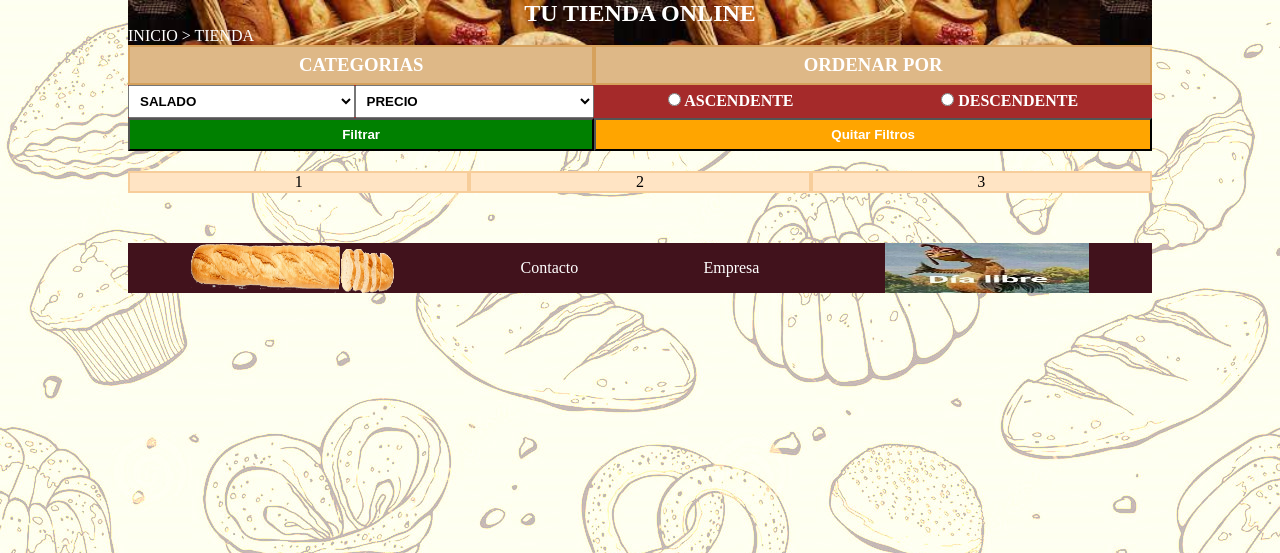
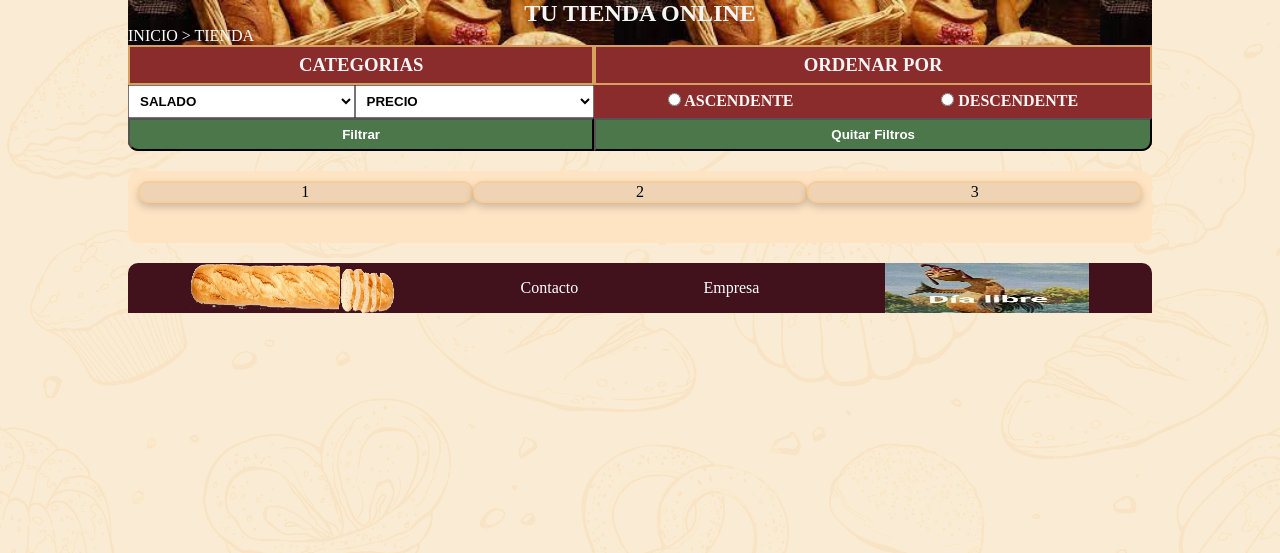
Before and after one commit to franzaaaa/Web, a PHP site: page /Proy/shop.php in a window 1280 px wide. Shown: the top 553 px of the page. Run offline with PHP 8.4, Linux system fonts and the light colour scheme; data that the repository does not hold is empty.

Commit message:
Modificacion css

```diff
--- a/Proy/view/css/shop.css
+++ b/Proy/view/css/shop.css
@@ -7,11 +7,12 @@ body {
     width: 80%;
     margin: auto;
     display: grid;
-    /*grid-template-rows: 20% 80% 10%;*/
     grid-template-rows: auto auto auto;
     grid-template-areas: "nav""main""footer";
     row-gap: 20px;
     background-image: url(../media/monograma2.jpg);
+    background-color: antiquewhite;
+    background-blend-mode:color-burn;
     background-attachment: fixed;
 }
 
@@ -31,9 +32,11 @@ nav {
     flex-direction: column;
     justify-content: space-between;
     text-align: center;
-    color: white;
+    color: whitesmoke;
     background-size:contain;
     background-image: url(../media/header.jfif);
+    border-bottom-left-radius: 10px;
+    border-bottom-right-radius: 10px;
 }
 
 #radio{
@@ -42,6 +45,9 @@ nav {
 
 main {
     grid-area: main;
+    background-color: bisque;
+    padding: 10px;
+    border-radius: 10px;
 }
 
 #product_container {
@@ -64,10 +70,12 @@ main {
 }
 
 #categorie-list form{
-    background-color: brown;
+    background-color: rgb(138, 44, 44);
     display: grid;
     grid-template-columns: repeat(4, auto);
     grid-template-rows: repeat (3, auto);
+    border-bottom-left-radius: 10px;
+    border-bottom-right-radius: 10px;
 }
 
 #categorie-list form > * {
@@ -77,14 +85,14 @@ main {
 
 #order{
     border: rgb(214, 161, 92) 2px solid;
-    background-color: burlywood;
+    background-color: rgb(138, 44, 44);
     grid-row: 1;
     grid-column: 3/5;
 }
 
 #categorias{
     border: rgb(214, 161, 92) 2px solid;
-    background-color: burlywood;
+    background-color: rgb(138, 44, 44);
     grid-row: 1;
     grid-column: 1/3;
 }
@@ -92,15 +100,17 @@ main {
 #quitar_filtro{
     grid-row: 3;
     grid-column: 3/5;
-    background-color: orange;
+    background-color: rgb(75, 119, 75);
     color: white;
+    border-bottom-right-radius: 10px;
 }
 
 #filtrar{
     grid-row: 3;
     grid-column: 1/3;
-    background-color: green;
+    background-color: rgb(75, 119, 75);
     color: white;
+    border-bottom-left-radius: 10px;
 }
 
 #pages{
@@ -113,8 +123,10 @@ main {
 li{
     list-style: none;
     width: 100%;
-    background-color: bisque;
+    background-color: rgb(238, 212, 180);
     border: solid 2px rgb(247, 205, 154);
+    box-shadow: 0 4px 8px 0 rgba(0, 0, 0, 0.2);
+    border-radius: 10px;
 }
 
 .page_link{
@@ -127,13 +139,21 @@ li{
 .card {
     box-shadow: 0 4px 8px 0 rgba(0, 0, 0, 0.2);
     max-width: 300px;
+    height: 100%;
     margin: auto;
     text-align: center;
     font-family: arial;
+    background-color: rgb(221, 192, 156);
+    border: rgb(214, 161, 92) 2px solid;
+    border-radius: 10px;
+    display: flex;
+    flex-direction: column;
+    justify-content: space-between;
 }
 
 .card img{
     border-radius: 10px;
+    height: 200px;
 }
 
 .price {
@@ -143,10 +163,11 @@ li{
 
 .card button {
     border: none;
+    border-radius: 5px;
     outline: 0;
     padding: 12px;
     color: white;
-    background-color: green;
+    background-color: rgb(75, 119, 75);
     text-align: center;
     cursor: pointer;
     width: 100%;
@@ -164,6 +185,8 @@ footer {
     display: flex;
     background-color:  rgb(65, 18, 28);
     color: white;
+    border-top-left-radius: 10px;
+    border-top-right-radius: 10px;
 }
 
 footer img {
--- a/Proy/view/html/shop_view.php
+++ b/Proy/view/html/shop_view.php
@@ -47,8 +47,10 @@
     <main>
         <div id="pages">
             <?php
-            for ($i = 0; $i < 3; $i++) {
-                echo '<li><a class="page_link" href="shop.php?pag=' . ($i + 1) . '">' . ($i + 1) . '</a></li>';
+            if(!isset($_POST["filtrar"])){
+                for ($i = 0; $i < 3; $i++) {
+                    echo '<li><a class="page_link" href="shop.php?pag=' . ($i + 1) . '">' . ($i + 1) . '</a></li>';
+                }
             }
             ?>
         </div>
```
Also changed, not shown: nbproject/private/private.xml (+11 -3 lines).
